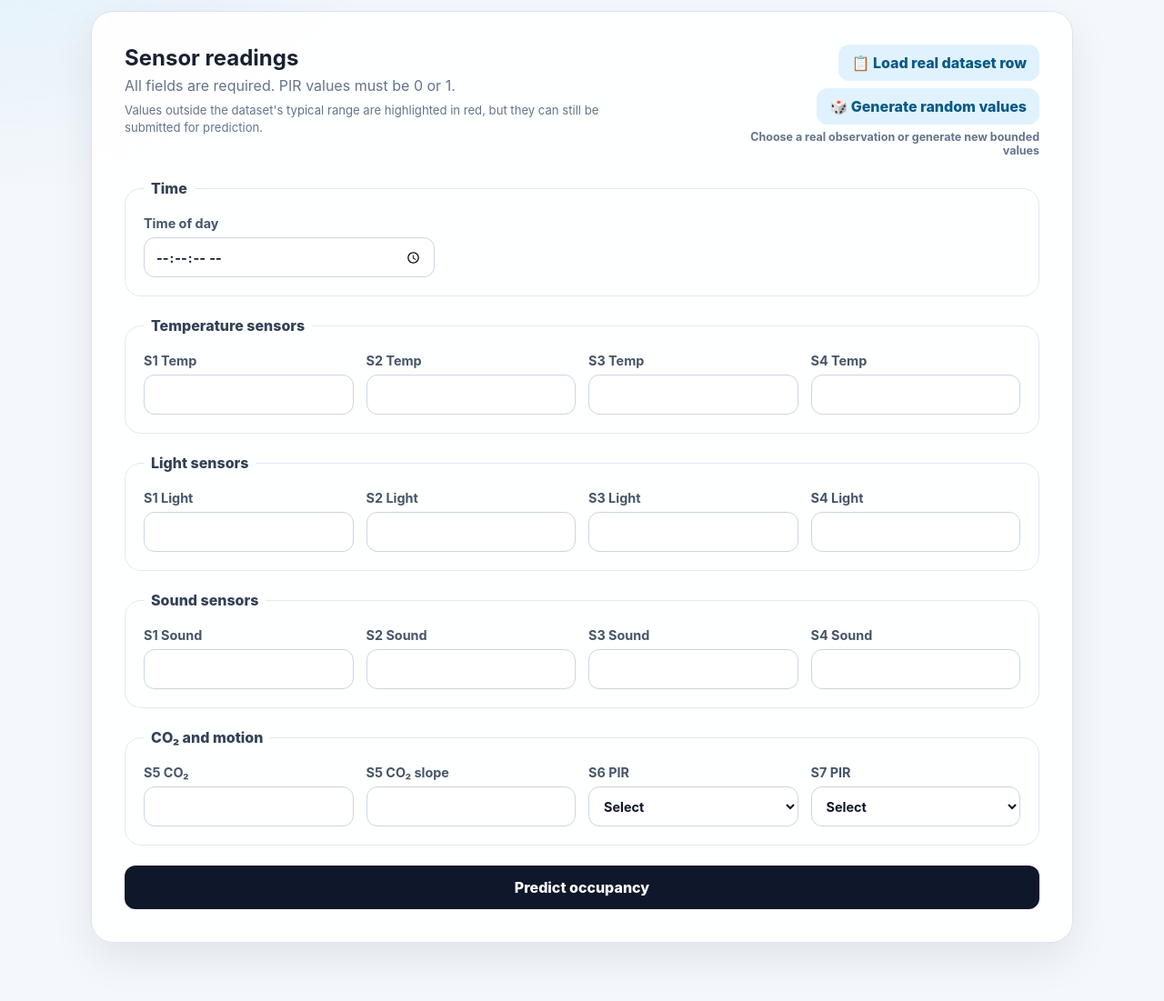
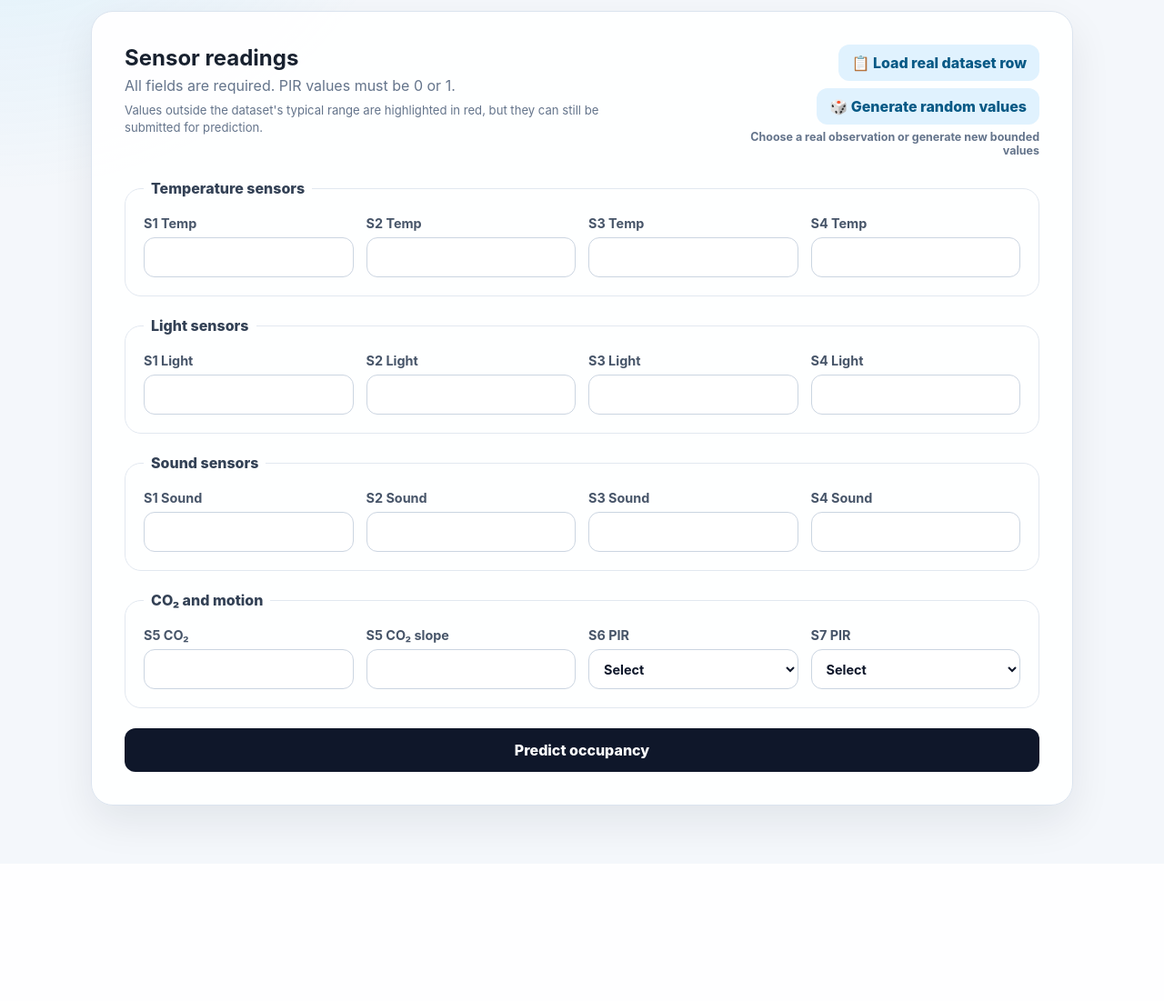
Before and after one commit to Anushangar-U/FDM, a Flask app: page / in a window 1280 px wide. Shown: the part 268-1369 px from the top of the page at 91% size. After the commit the page ends 1195 px from the top, so only its background shows below. Run offline with Flask 3, Linux system fonts and the light colour scheme.

Commit message:
Hide time input from prediction form

```diff
--- a/system/templates/index.html
+++ b/system/templates/index.html
@@ -34,15 +34,7 @@
       </div>
 
       <form id="prediction-form">
-        <fieldset>
-          <legend>Time</legend>
-          <div class="grid one-column">
-            <label>
-              Time of day
-              <input id="time" name="time" type="time" step="1" required>
-            </label>
-          </div>
-        </fieldset>
+        <input id="time" name="time" type="hidden">
 
         <fieldset>
           <legend>Temperature sensors</legend>
```
